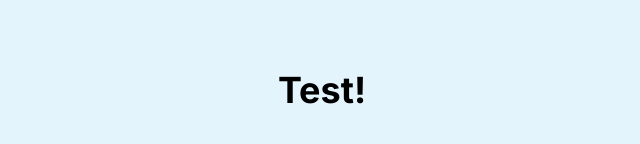
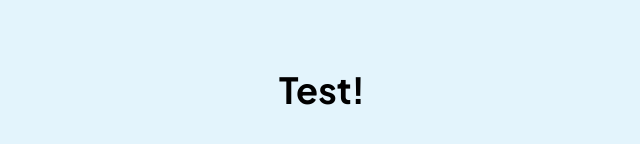
Before and after one commit to leivadev/frontend-test-solution, a Next.js app: page / in a window 1280 px wide. Shown: the part 310-454 px from the top of the page, without its empty margins (318-958 px from the left). Built offline with nearby package versions, Linux system fonts and the light colour scheme.

Commit message:
change global font to plusJakartaSans

```diff
--- a/src/app/layout.tsx
+++ b/src/app/layout.tsx
@@ -1,12 +1,12 @@
 import type { Metadata } from "next";
-import { Inter } from "next/font/google";
+import { Plus_Jakarta_Sans } from "next/font/google";
 import "./globals.css";
 
-const inter = Inter({ subsets: ["latin"] });
+const plusJakartaSans = Plus_Jakarta_Sans({ weight: ["500", "700"], subsets: ["latin"] });
 
 export const metadata: Metadata = {
-  title: "Create Next App",
-  description: "Generated by create next app",
+  title: "RNB Frontend Test Solution - Luis Leiva",
+  description: "Frontend Test Solution for a entry frontend developer position at RNB.",
 };
 
 export default function RootLayout({
@@ -16,7 +16,7 @@ export default function RootLayout({
 }>) {
   return (
     <html lang="en">
-      <body className={inter.className}>{children}</body>
+      <body className={plusJakartaSans.className}>{children}</body>
     </html>
   );
 }
```
